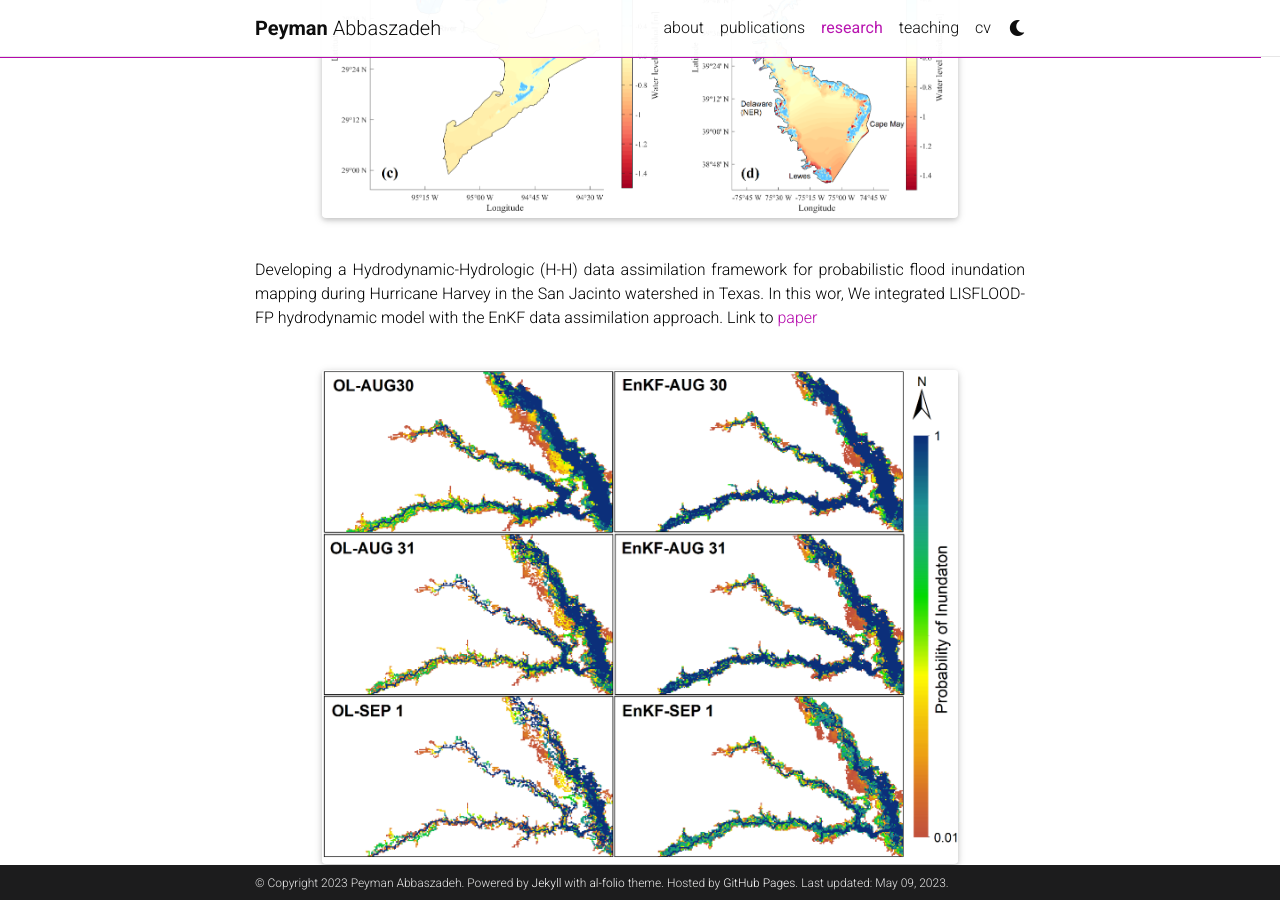
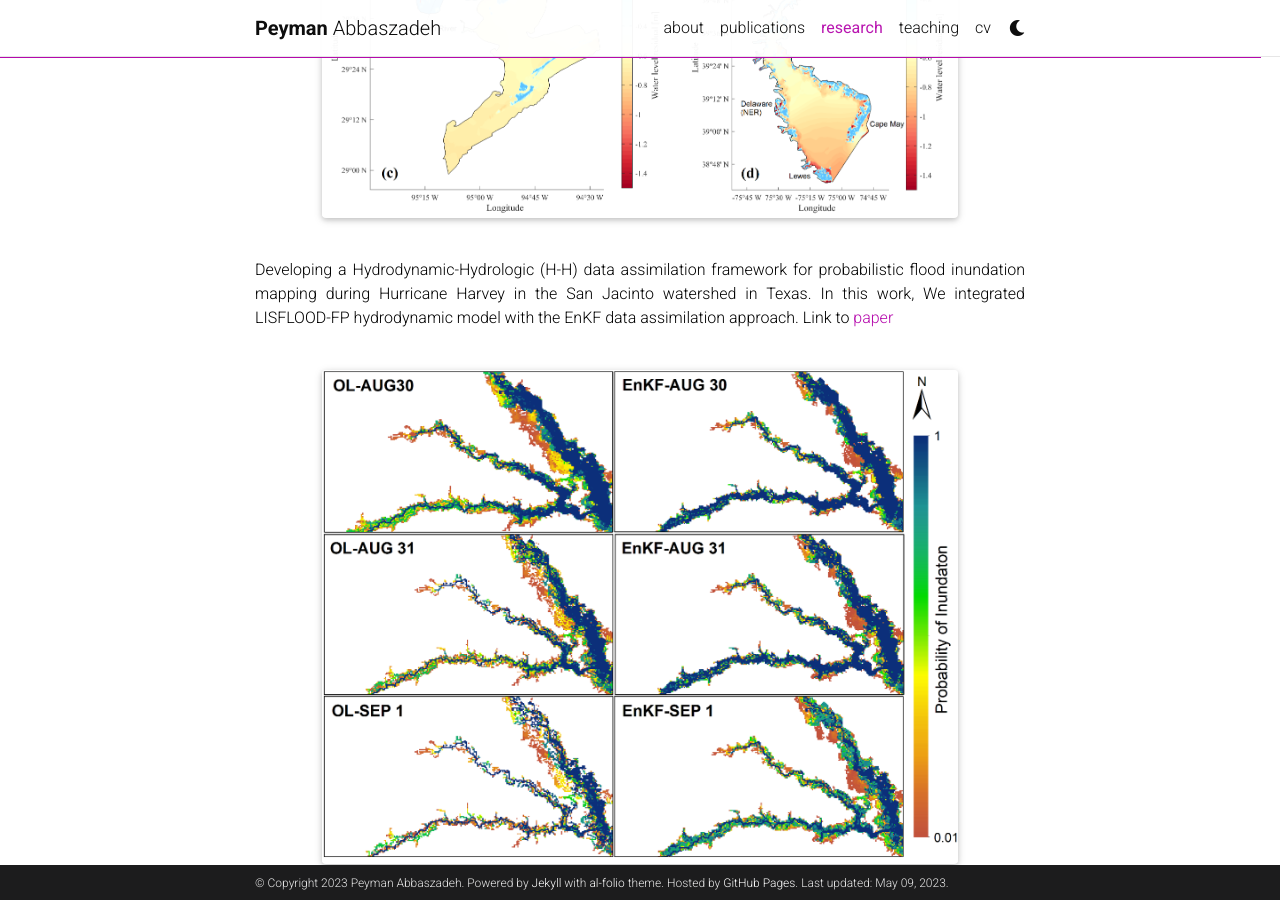
Before and after one commit to Pabbaszadeh/Pabbaszadeh.github.io, a Jekyll site: the page built from _pages/research.md, in a window 1280 px wide and 900 px high, scrolled down 5780 px. Built offline with Jekyll 4.4.1, drawn with Linux system fonts in a browser that asks for light colours; full-size pictures stand in for the smaller copies a plugin makes; comment, search, counter and statistics services are not loaded; a style sheet for code colours, icons or effects is not loaded.

Commit message:
Update research.md

```diff
--- a/_pages/research.md
+++ b/_pages/research.md
@@ -119,7 +119,7 @@ Coupling a deterministic four-dimensional variational (4DVAR) assimilation metho
 </div>
 <br>
 
-<p style="text-align: justify;"> Developing a Hydrodynamic-Hydrologic (H-H) data assimilation framework for probabilistic flood inundation mapping during Hurricane Harvey in the San Jacinto watershed in Texas. In this wor, We integrated LISFLOOD-FP hydrodynamic model with the EnKF data assimilation approach. Link to <a href=" https://hess.copernicus.org/articles/25/4995/2021/">paper</a><br><br>
+<p style="text-align: justify;"> Developing a Hydrodynamic-Hydrologic (H-H) data assimilation framework for probabilistic flood inundation mapping during Hurricane Harvey in the San Jacinto watershed in Texas. In this work, We integrated LISFLOOD-FP hydrodynamic model with the EnKF data assimilation approach. Link to <a href=" https://hess.copernicus.org/articles/25/4995/2021/">paper</a><br><br>
 <div class="row justify-content-sm-center">
     <div class="col-sm-10 mt-3 mt-md-0">
         {% include figure.html path="assets/img/flood2.png" title="example image" class="img-fluid rounded z-depth-1" %}
```
